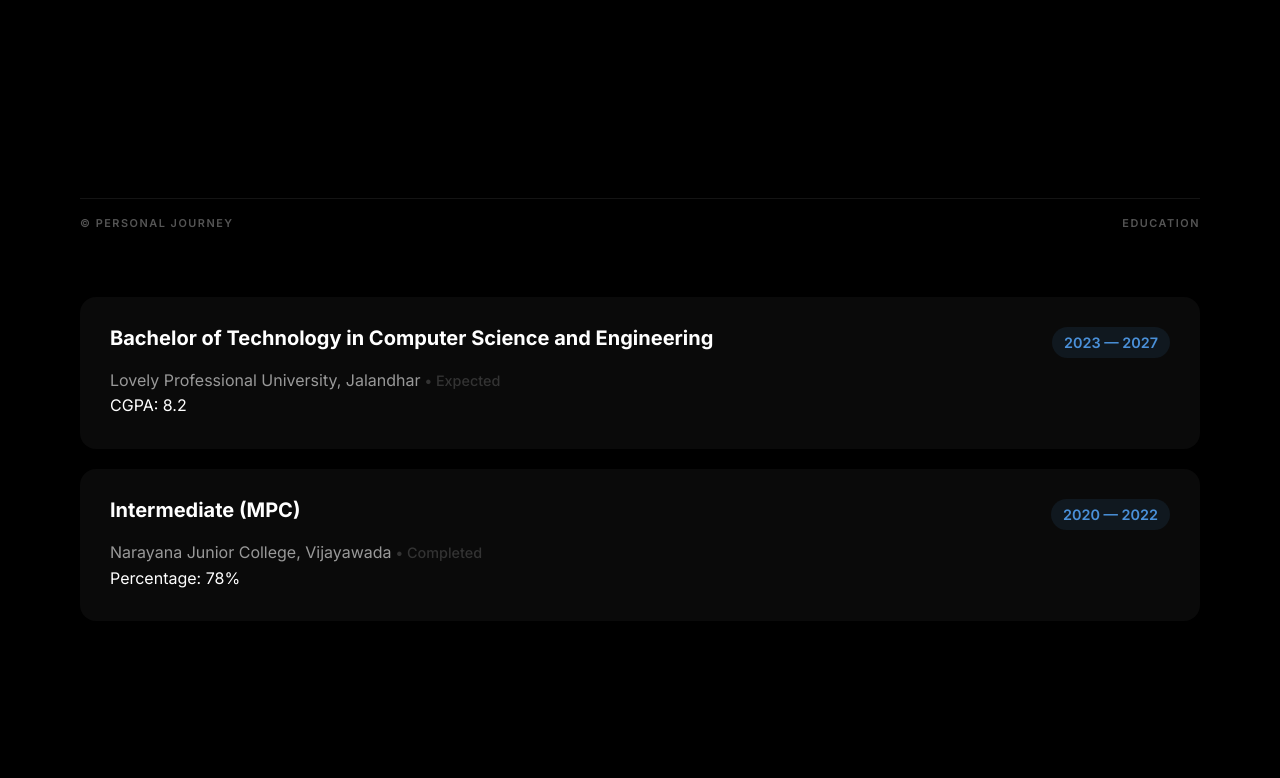
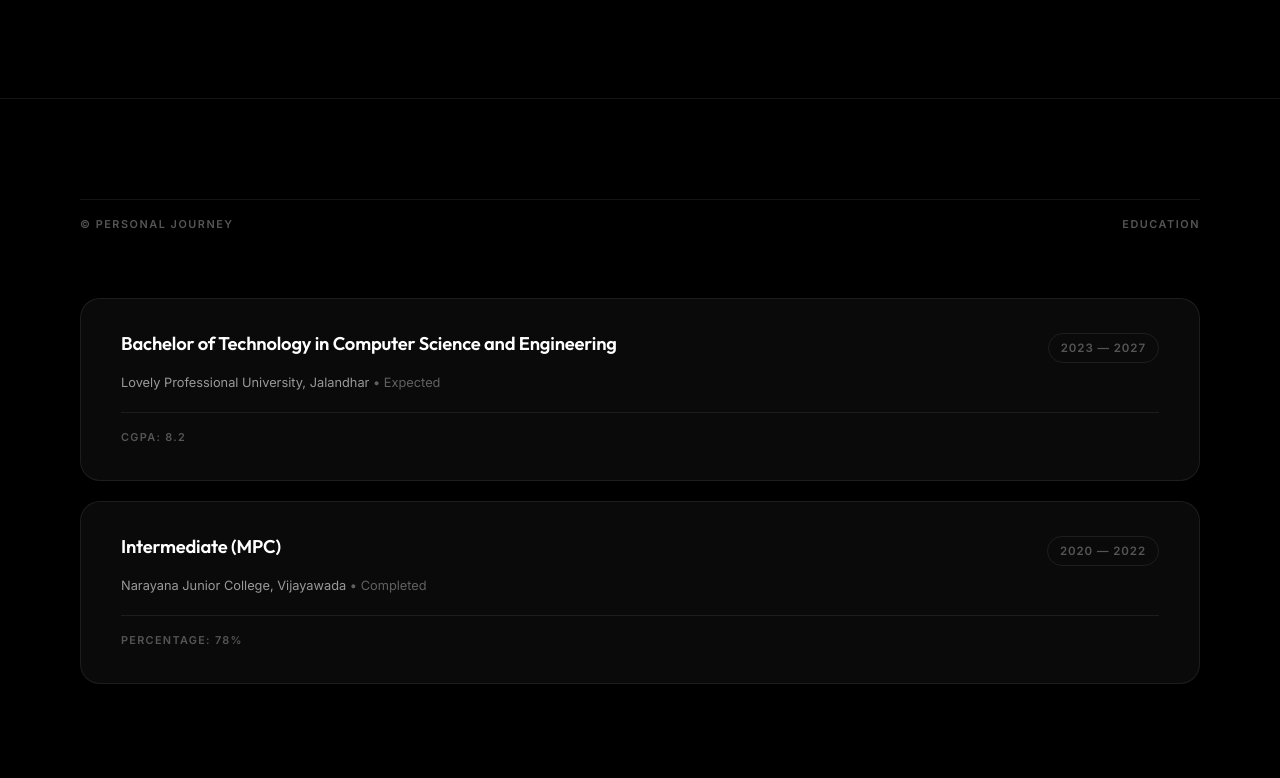
Before and after one commit to VardhanVarikuti/portfolio, a React (Vite) app: page / in a window 1280 px wide. Shown: the part 6322-7100 px from the top of the page. Built offline with nearby package versions, Linux system fonts and the light colour scheme; some icons are missing; a web font is replaced by a local one.

Commit message:
style: synchronize education hover effect with services section

```diff
--- a/src/index.css
+++ b/src/index.css
@@ -388,14 +388,16 @@ img {
   flex: 1;
   display: flex;
   flex-direction: column;
-  padding-top: 60px; /* space for close button */
+  padding-top: 60px;
+  /* space for close button */
 }
 
 .resume-iframe {
   width: 100%;
   height: 100%;
   border: none;
-  background: #f8f9fa; /* standard pdf viewer bg */
+  background: #f8f9fa;
+  /* standard pdf viewer bg */
 }
 
 .resume-footer {
@@ -412,8 +414,15 @@ img {
 }
 
 @keyframes modalScaleIn {
-  from { opacity: 0; transform: scale(0.95) translateY(10px); }
-  to { opacity: 1; transform: scale(1) translateY(0); }
+  from {
+    opacity: 0;
+    transform: scale(0.95) translateY(10px);
+  }
+
+  to {
+    opacity: 1;
+    transform: scale(1) translateY(0);
+  }
 }
 
 @media (max-width: 600px) {
@@ -433,7 +442,8 @@ img {
   font-weight: 800;
   line-height: 1;
   color: var(--text);
-  opacity: 0.02; /* very subtle */
+  opacity: 0.02;
+  /* very subtle */
   pointer-events: none;
   z-index: -1;
 }
@@ -1606,12 +1616,12 @@ img {
   background: var(--bg-card);
   border-radius: 16px;
   overflow: hidden;
-  box-shadow: 0 30px 60px rgba(0,0,0,0.5),
-              0 0 0 1px rgba(255,255,255,0.1);
+  box-shadow: 0 30px 60px rgba(0, 0, 0, 0.5),
+    0 0 0 1px rgba(255, 255, 255, 0.1);
   transform: translate(-50%, -120%) scale(0.8) rotate(-2deg);
   opacity: 0;
   transition: transform 0.4s cubic-bezier(0.16, 1, 0.3, 1),
-              opacity 0.3s ease;
+    opacity 0.3s ease;
   will-change: transform, opacity;
   display: flex;
   align-items: center;
@@ -1641,8 +1651,8 @@ img {
 
 /* Light Mode Adjustments */
 [data-theme="light"] .hover-preview {
-  box-shadow: 0 30px 60px rgba(0,0,0,0.15),
-              0 0 0 1px rgba(0,0,0,0.05);
+  box-shadow: 0 30px 60px rgba(0, 0, 0, 0.15),
+    0 0 0 1px rgba(0, 0, 0, 0.05);
 }
 
 /* ===========================
@@ -1650,7 +1660,7 @@ img {
    =========================== */
 .education-section {
   padding: 100px 0;
-  border-bottom: 1px solid var(--border-subtle);
+  border-top: 1px solid var(--border);
 }
 
 .education-list {
@@ -1662,16 +1672,16 @@ img {
 
 .edu-row {
   background: var(--bg-card);
-  border: 1px solid var(--border-subtle);
-  border-radius: 16px;
-  padding: 30px;
-  transition: all 0.3s ease;
+  border: 1px solid var(--border);
+  border-radius: var(--radius);
+  padding: 34px 40px;
+  transition: background 0.3s;
+  position: relative;
+  overflow: hidden;
 }
 
 .edu-row:hover {
-  border-color: var(--accent);
-  transform: translateY(-2px);
-  box-shadow: 0 10px 30px rgba(0, 0, 0, 0.1);
+  background: var(--bg-card-hover);
 }
 
 .edu-row-header {
@@ -1682,31 +1692,52 @@ img {
 }
 
 .edu-row-header h3 {
-  font-size: 1.25rem;
-  font-weight: 700;
+  font-family: var(--font-display);
+  font-size: 1.15rem;
+  font-weight: 600;
+  letter-spacing: -0.01em;
   color: var(--text-primary);
   margin: 0;
+  line-height: 1.2;
 }
 
 .edu-year {
-  font-size: 0.9rem;
+  font-size: 0.72rem;
   font-weight: 600;
-  color: var(--accent);
-  background: rgba(var(--accent-rgb, 100, 100, 255), 0.1);
-  padding: 4px 12px;
-  border-radius: 20px;
+  letter-spacing: 0.08em;
+  text-transform: uppercase;
+  color: var(--text-muted);
+  border: 1px solid var(--border);
+  padding: 5px 12px;
+  border-radius: 100px;
+  background: transparent;
 }
 
 .edu-school {
-  font-size: 1rem;
+  font-size: 0.8rem;
   color: var(--text-secondary);
-  margin: 0;
+  margin: 4px 0 0 0;
 }
 
 .edu-status {
-  color: var(--text-dim);
-  font-size: 0.9rem;
-  font-weight: 500;
+  opacity: 0.6;
+  font-style: normal;
+}
+
+.edu-extra {
+  margin-top: 18px;
+  display: flex;
+  gap: 20px;
+  border-top: 1px solid var(--border);
+  padding-top: 16px;
+}
+
+.edu-extra span {
+  font-size: 0.68rem;
+  font-weight: 600;
+  letter-spacing: 0.12em;
+  text-transform: uppercase;
+  color: var(--text-muted);
 }
 
 @media (max-width: 768px) {
```
